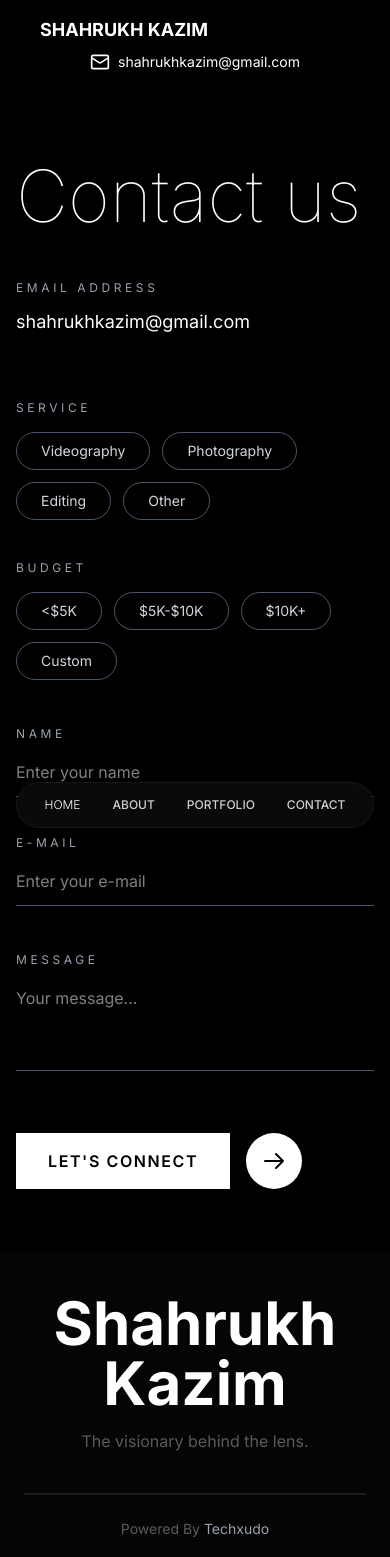
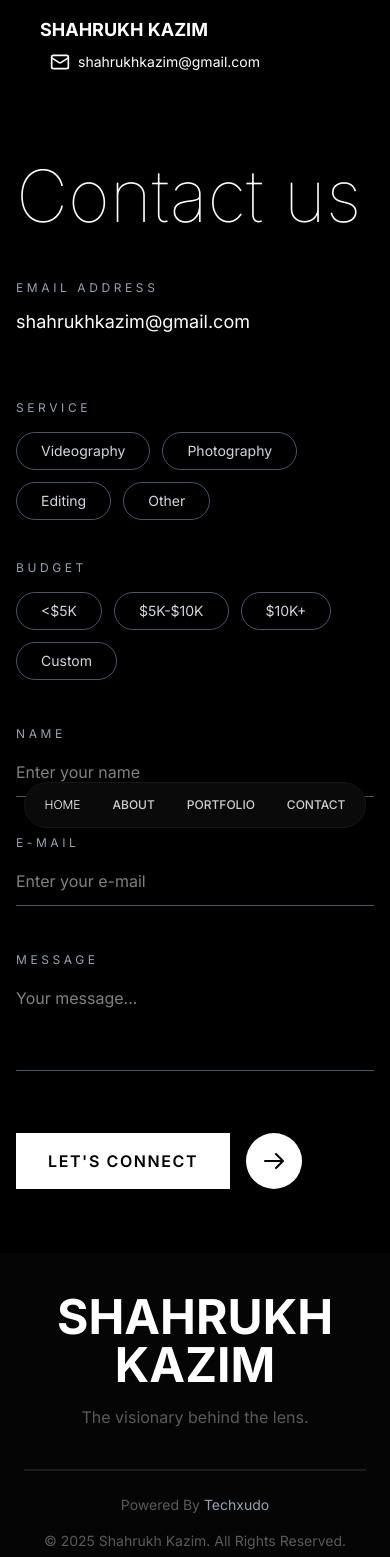
Before and after one commit to 404annas/warp-animated, a React (Vite) app: page /contact in a window 390 px wide. Shown: the top 1557 px of the page. Built offline with nearby package versions, Linux system fonts and the light colour scheme.

Commit message:
Responsive Fixes

```diff
--- a/index.html
+++ b/index.html
@@ -3,7 +3,7 @@
 
 <head>
   <meta charset="UTF-8" />
-  <link rel="icon" type="image/svg+xml" href="https://vision-animated.vercel.app/assets/logo-Cup0Xx9b.png" />
+  <link rel="icon" type="image/svg+xml" href="./src/assets/fepoLogo3.svg" />
   <meta name="viewport" content="width=device-width, initial-scale=1.0" />
   <title>Shahrukh Kazim</title>
 </head>
--- a/src/components/Footer.jsx
+++ b/src/components/Footer.jsx
@@ -13,7 +13,7 @@ const Footer = () => {
             src="https://vision-animated.vercel.app/assets/logo-Cup0Xx9b.png"
             alt="Logo"
           /> */}
-          <h1 className="text-6xl font-bold">Shahrukh Kazim</h1>
+          <h1 className="text-5xl sm:text-6xl font-bold uppercase">Shahrukh Kazim</h1>
           <p className="max-w-xs text-[#5A5A5A] mx-auto md:mx-0">
             The visionary behind the lens.
           </p>
--- a/src/components/HeroAno.jsx
+++ b/src/components/HeroAno.jsx
@@ -61,7 +61,7 @@ const HeroAno = () => {
     ];
 
     return (
-        <div className="bg-[#050505] flex flex-col items-center justify-center min-h-screen px-4 pt-32 pb-20">
+        <div className="bg-[#050505] flex flex-col items-center justify-center min-h-screen px-6 pt-32 pb-20">
             <AnimatePresence>
                 {hoveredImg && (
                     <motion.div
--- a/src/components/Navbar.jsx
+++ b/src/components/Navbar.jsx
@@ -20,7 +20,7 @@ const Navbar = () => {
         </nav> */}
         <div className="absolute top-4 sm:top-6 z-50 px-10 flex flex-col sm:flex-row gap-2 items-left sm:items-center justify-between text-white w-full">
           <Link to={"/"}><h1 className="text-lg sm:text-xl font-bold uppercase">SHAHRUKH KAZIM</h1></Link>
-          <a href="mailto:shahrukhkazim@gmail.com" target="_blank" className="flex items-center justify-center gap-2">
+          <a href="mailto:shahrukhkazim@gmail.com" target="_blank" className="flex items-center justify-center mr-20 gap-2">
             <Mail size={20} />
             <p className="sm:text-base text-sm">shahrukhkazim@gmail.com</p>
           </a>
@@ -30,7 +30,7 @@ const Navbar = () => {
 
       {/* Bottom Navigation */}
       <div className="fixed bottom-4 sm:bottom-5 left-1/2 transform -translate-x-1/2 z-50 w-full">
-        <ul className="flex justify-center flex-wrap gap-2 sm:gap-4 bg-[#0A0A0A] backdrop-blur-md px-4 py-2 sm:py-3 rounded-full text-xs sm:text-sm md:text-base font-medium border border-[#171717] max-w-max mx-auto">
+        <ul className="flex justify-center flex-wrap gap-2 sm:gap-4 bg-[#0A0A0A] backdrop-blur-md px-2 sm:px-4 py-2 sm:py-3 rounded-full text-xs sm:text-sm md:text-base font-medium border border-[#171717] max-w-max mx-auto">
           <HashLink smooth to="/#home">
             <li className="hover:text-black text-white cursor-pointer uppercase font-light transition hover:bg-[#E7E7E9] px-3 sm:px-4 py-1.5 sm:py-2 rounded-full">
               Home
```
